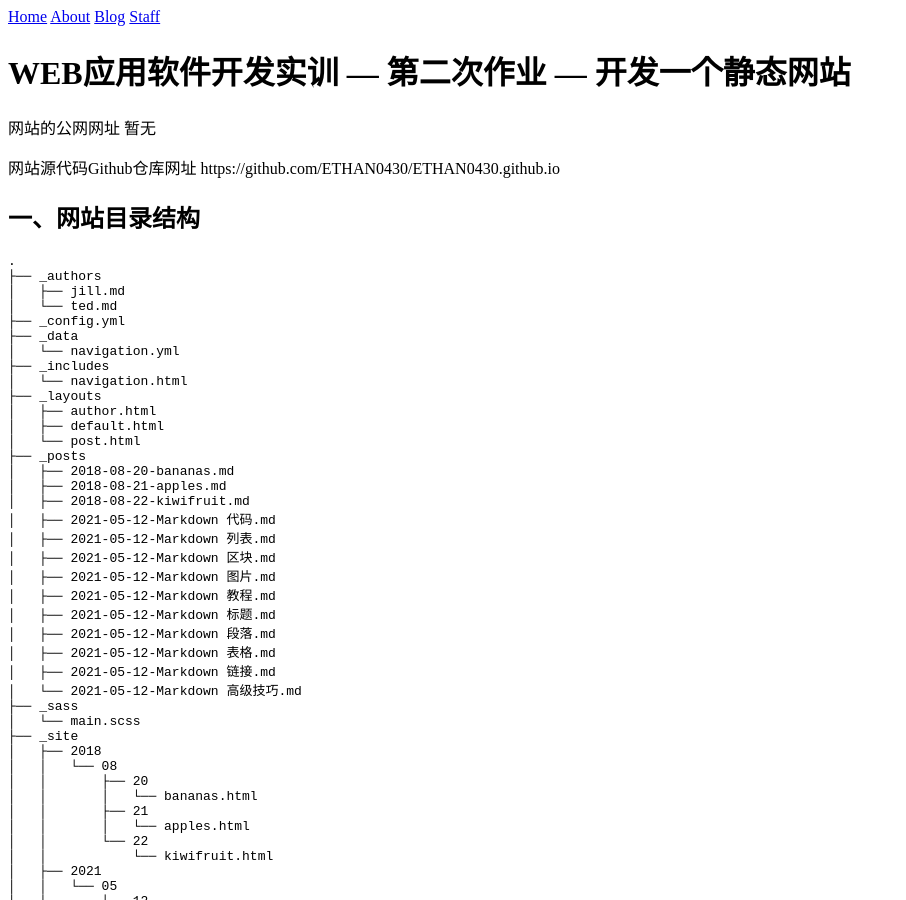
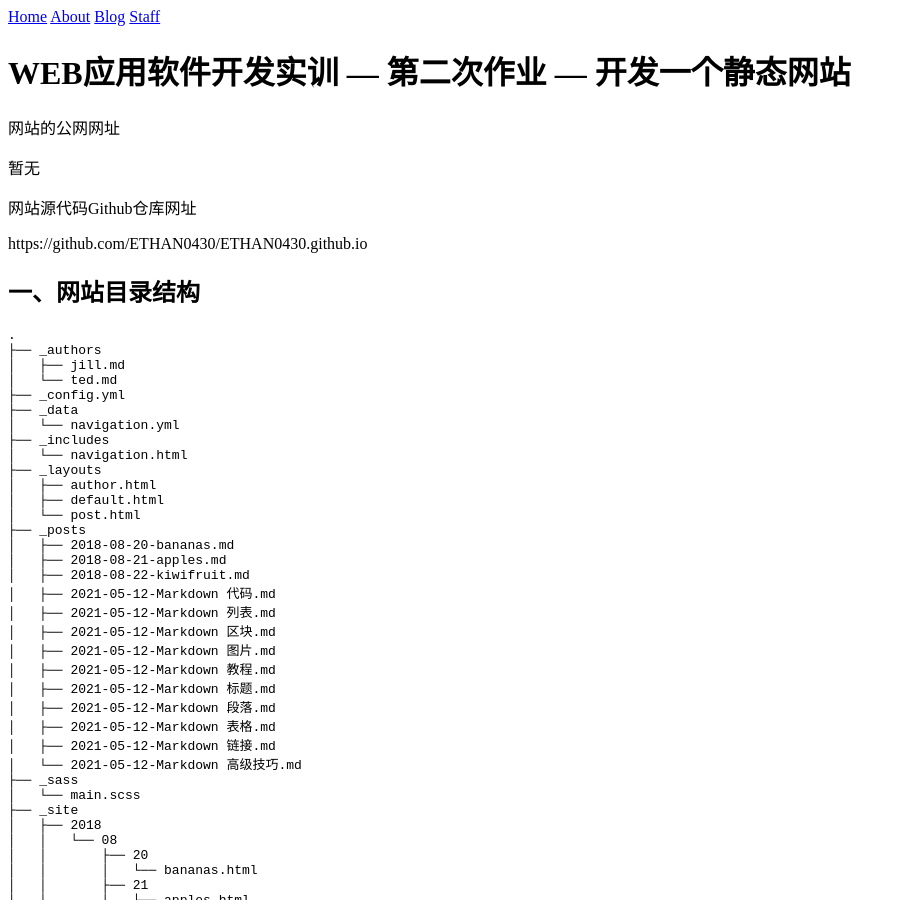
Before and after one commit to ETHAN0430/ETHAN0430.github.io, a Jekyll site: the page built from REPORT.md, in a window 1280 px wide and 900 px high. Shown: the whole window, without its empty margins (0-906 px from the left). Built offline with Jekyll 4.4.1, drawn with Linux system fonts in a browser that asks for light colours; our own code applies the rules of GitHub Pages for plain Markdown files.

```diff
--- a/REPORT.md
+++ b/REPORT.md
@@ -1,8 +1,12 @@
 # WEB应用软件开发实训 — 第二次作业 — 开发一个静态网站
 
-网站的公网网址           暂无
+网站的公网网址
 
-网站源代码Github仓库网址 https://github.com/ETHAN0430/ETHAN0430.github.io
+暂无
+
+网站源代码Github仓库网址
+
+https://github.com/ETHAN0430/ETHAN0430.github.io
 
 ## 一、网站目录结构
 
```
